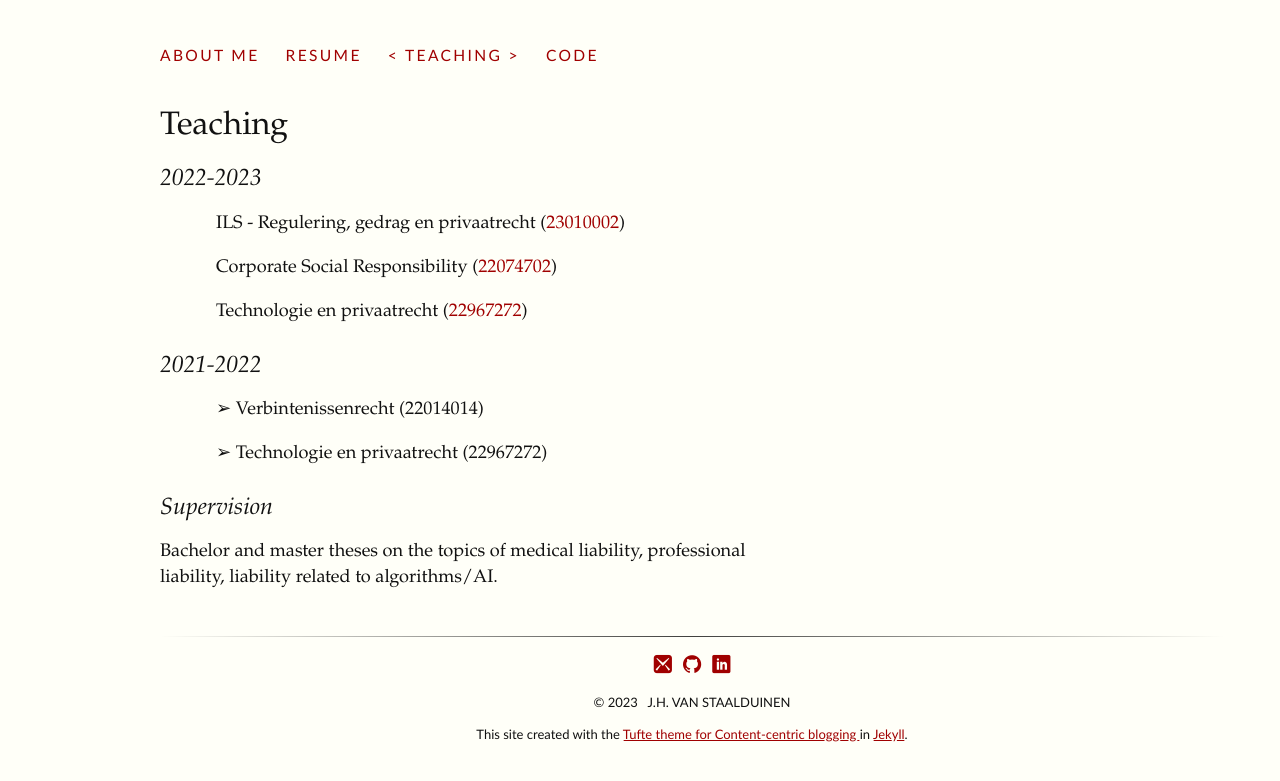
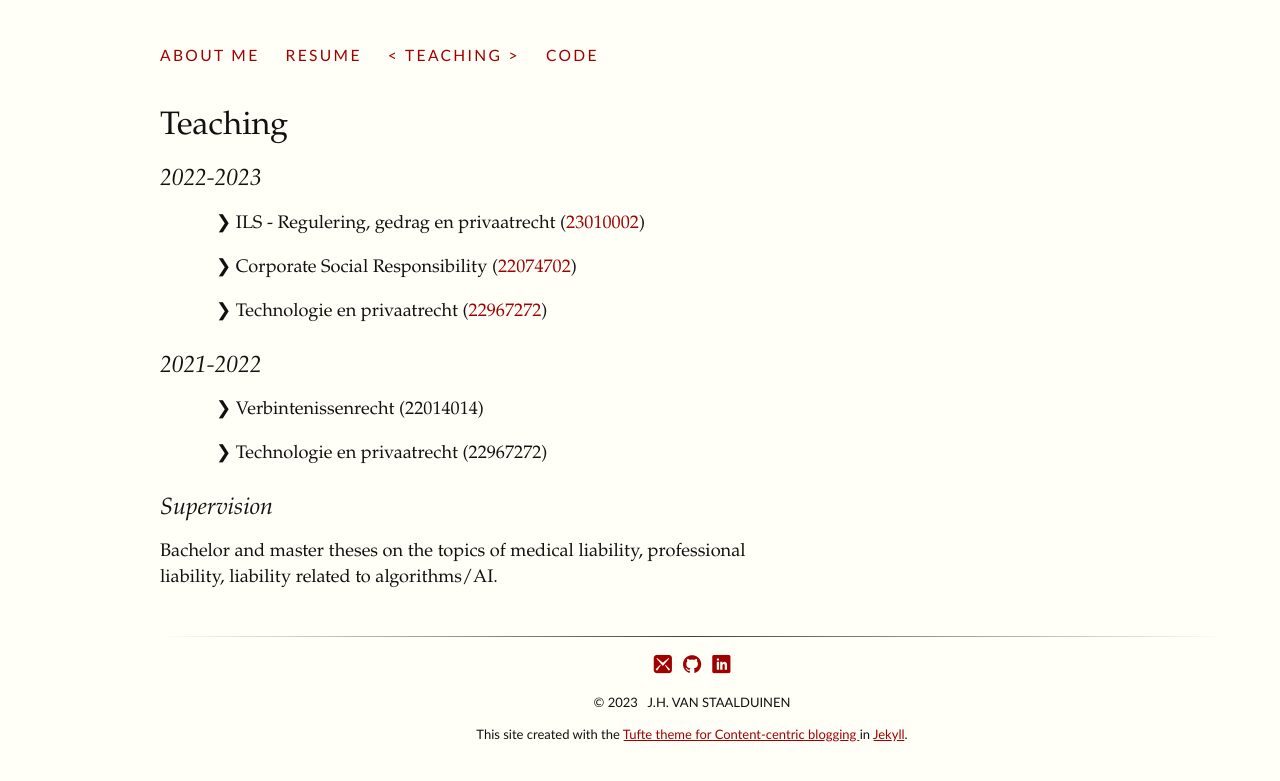
Before and after one commit to jhvanstaalduinen/jhvanstaalduinen.github.io, a Jekyll site: the page built from teaching/index.md, in a window 1280 px wide. Shown: the top 781 px of the page. Built offline with Jekyll 4.4.1, drawn with Linux system fonts in a browser that asks for light colours; some web fonts are replaced; some of the changed lines change nothing that is shown.

Commit message:
update arrow

```diff
--- a/teaching/index.md
+++ b/teaching/index.md
@@ -6,15 +6,15 @@ title: Teaching
 
 ### 2022-2023
 
-- ILS - Regulering, gedrag en privaatrecht ([23010002](https://studiegids.universiteitleiden.nl/courses/113979/ils-regulering-gedrag-en-privaatrecht))
-- Corporate Social Responsibility ([22074702](https://studiegids.universiteitleiden.nl/courses/110803/corporate-social-responsibility))
-- Technologie en privaatrecht ([22967272](https://studiegids.universiteitleiden.nl/courses/114988/technologie-en-privaatrecht))
+- &#10095; ILS - Regulering, gedrag en privaatrecht ([23010002](https://studiegids.universiteitleiden.nl/courses/113979/ils-regulering-gedrag-en-privaatrecht))
+- &#10095; Corporate Social Responsibility ([22074702](https://studiegids.universiteitleiden.nl/courses/110803/corporate-social-responsibility))
+- &#10095; Technologie en privaatrecht ([22967272](https://studiegids.universiteitleiden.nl/courses/114988/technologie-en-privaatrecht))
 
 
 ### 2021-2022
 
-- &#10146; Verbintenissenrecht (22014014)
-- &#10146; Technologie en privaatrecht (22967272)
+- &#10095; Verbintenissenrecht (22014014)
+- &#10095; Technologie en privaatrecht (22967272)
 
 
 ### Supervision
```
Also changed, not shown: 1 other file.
